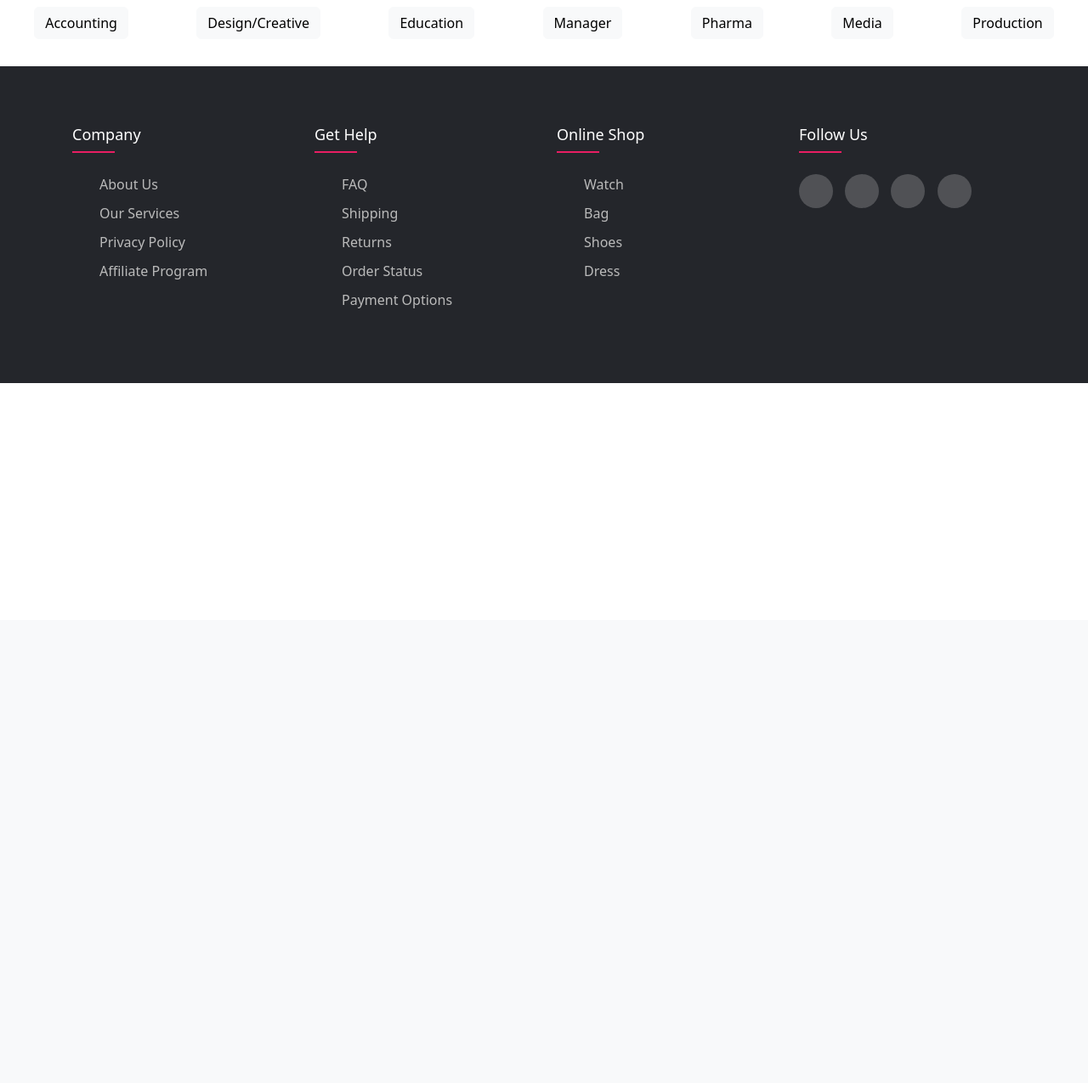
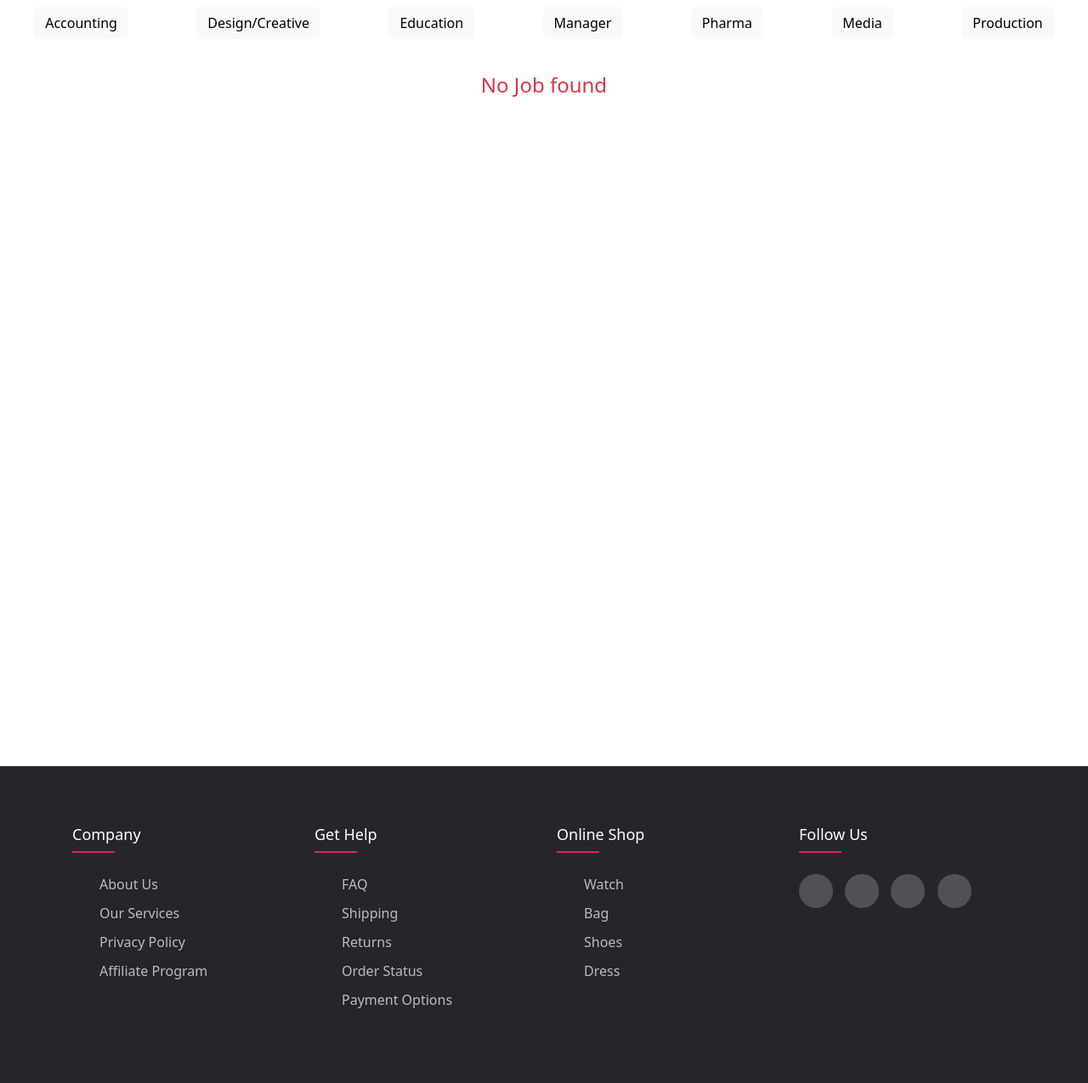
Before and after one commit to Tazin407/StarBoltVocations, a Django app: page /job/filter_job/1 in a window 1280 px wide. Shown: the part 70-1345 px from the top of the page at 85% size. Before the commit the page ends 521 px from the top, so only its background shows below. Run offline with Django 4.2, Linux system fonts and the light colour scheme; data comes from the database, SQL or seed files in the repository; some libraries are stand-ins or nearby versions.

Commit message:
added no jobs found

```diff
--- a/job/templates/all_jobs.html
+++ b/job/templates/all_jobs.html
@@ -14,6 +14,12 @@
 
 <div class="m-auto p-3 w-50" >
 
+    {% if job_list|length == 0 %}
+
+    <div class="align-text-center vh-100 d-flex justify-center mt-4" > <h4 class="text-danger">No Job found</h4></div>
+
+    {% else %}
+
     {%for job in job_list %}
 
     <div class="card">
@@ -22,7 +28,7 @@
         </div>
         <div class="card-body">
           <h5 class="card-title">{{job.title}}</h5>
-          <p class="card-text">{{job.description}} content.</p>
+          <p class="card-text">{{job.description}}</p>
           <button class='btn btn-light'>{{job.category}}</button> <br> <br>
           <a href="{% url 'job_details' job.id %}" class="btn btn-primary">See Details</a>
         </div>
@@ -30,6 +36,9 @@
 
     {% endfor %}
 
+
+    {% endif %}
+
 </div>
 
 
```
